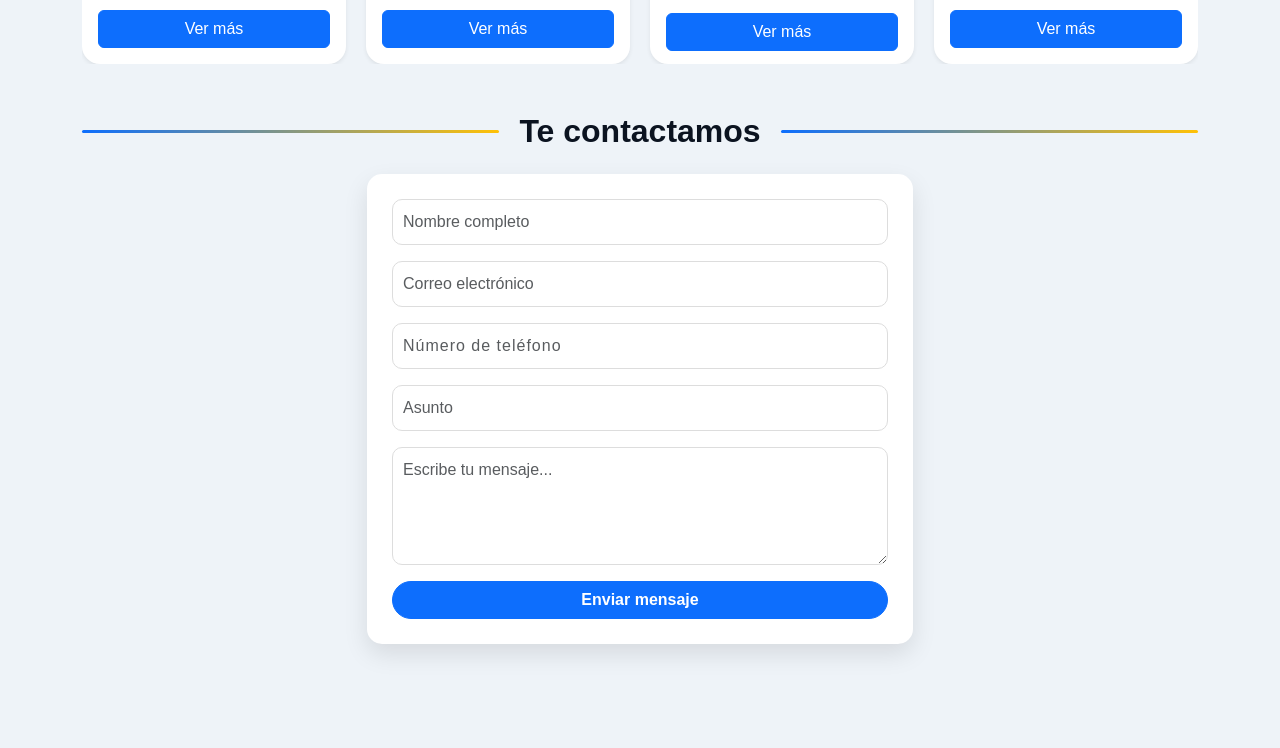
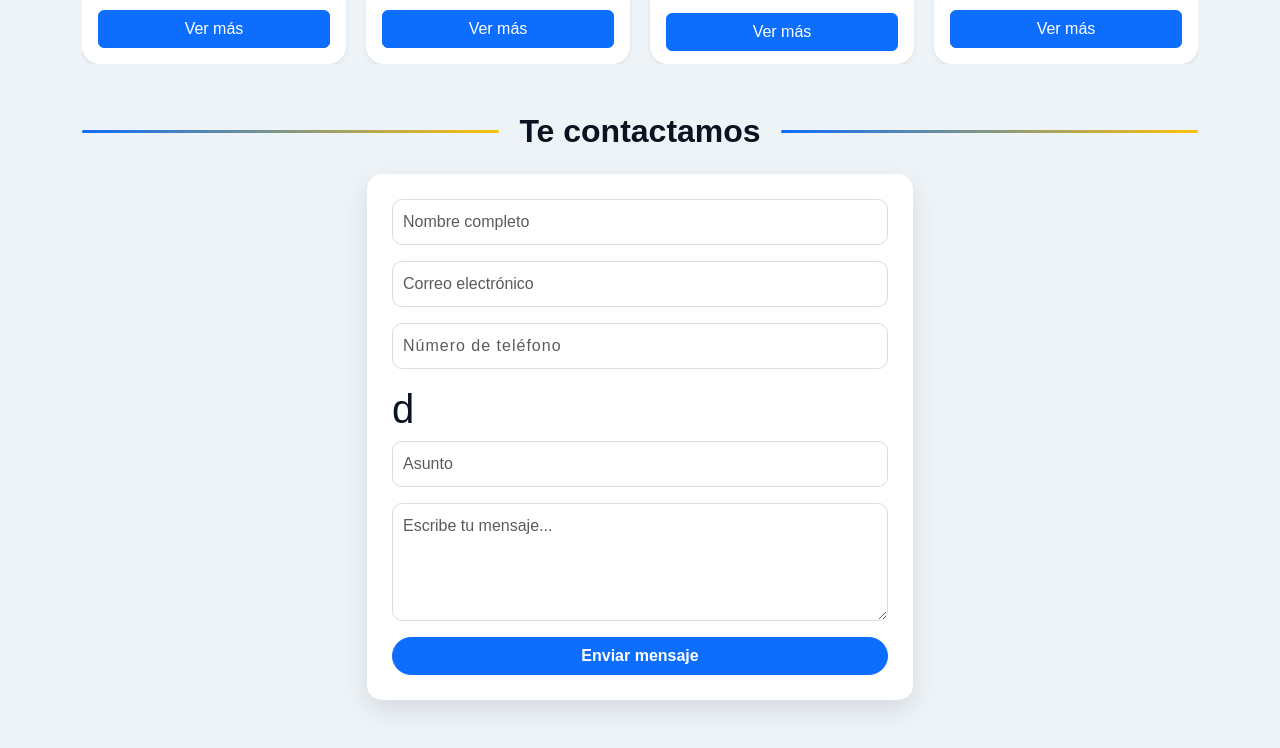
Before and after one commit to josiaspalacios/prosistemas, a website: page index.html in a window 1280 px wide. Shown: the part 1899-2647 px from the top of the page. Before the commit the page ends 2591 px from the top, so only its background shows below. Drawn offline with Linux system fonts and the light colour scheme.

Commit message:
puse un formulario

```diff
--- a/index.html
+++ b/index.html
@@ -357,6 +357,7 @@
                 <div class="mb-3">
                       <input type="tel" class="form-control" placeholder="Número de teléfono" pattern="[0-9]{10}" required>
                 </div>
+                <h1>d</h1>
 
                 <div class="mb-3">
                     <input type="text" class="form-control" placeholder="Asunto">
```
